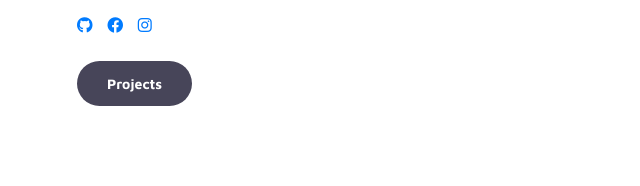
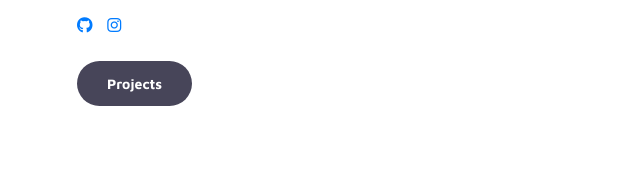
Before and after one commit to LKiraAhmed/protfileme, a plain HTML site: page index.html in a window 1280 px wide. Shown: the part 526-712 px from the top of the page, 8-648 px from the left. Drawn offline with nearby package versions, Linux system fonts and the light colour scheme.

Commit message:
first commit

```diff
--- a/index.html
+++ b/index.html
@@ -99,9 +99,7 @@ https://www.tooplate.com/view/2115-marvel
                 <a href="https://github.com/LKiraAhmed" target="_blank" style="margin-right: 10px;">
                     <i class="fab fa-github"></i>
                 </a>
-                <a href="https://web.facebook.com/profile.php?id=100010736295634" target="_blank" style="margin-right: 10px;">
-                    <i class="fab fa-facebook"></i>
-                </a>
+                <!-- instag -->
                 <a href="https://www.instagram.com/4x9_php/" target="_blank">
                     <i class="fab fa-instagram"></i>
                 </a>
```
